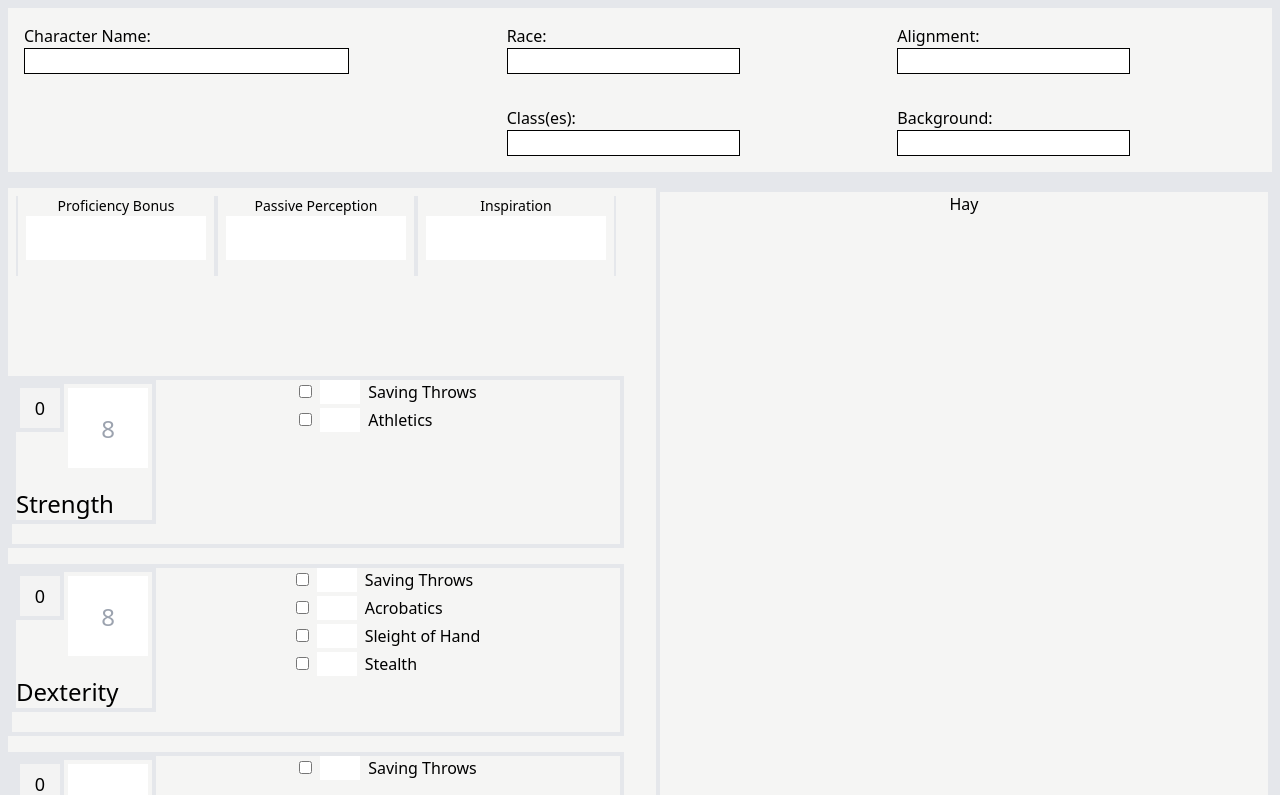
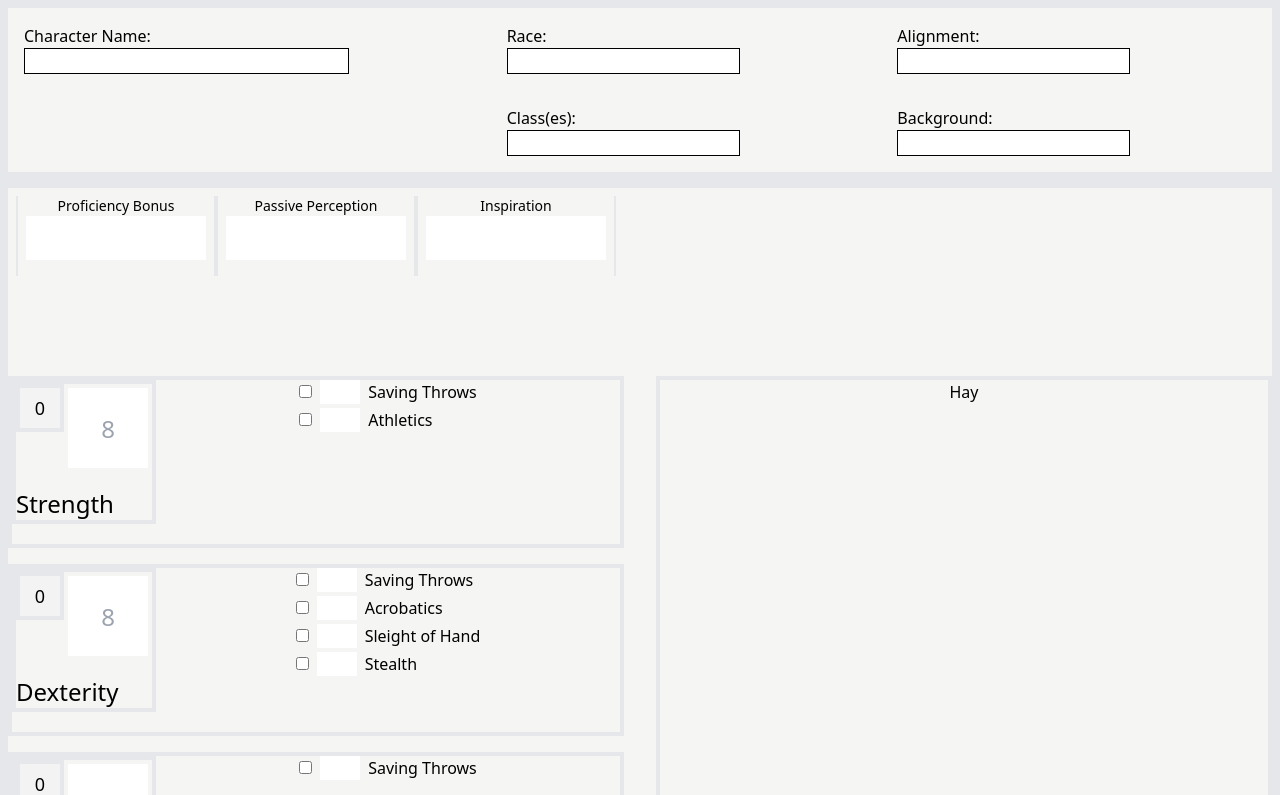
Before and after one commit to JZims/5e-sheet-component, a React (Vite) app: page / in a window 1280 px wide. Shown: the top 795 px of the page. Built offline with nearby package versions, Linux system fonts and the light colour scheme.

Commit message:
adjust more columns

```diff
--- a/src/components/BodyContent.tsx
+++ b/src/components/BodyContent.tsx
@@ -117,9 +117,8 @@ const AbilityScoreBlock = (props: {
 export default function BodyContent() {
   return (
     <div className="border-8 border-solid" id="main-sheet">
-      {/* Left Column */}
-
       <div className="xs:flex xs:flex-col grid-flow-col grid-cols-4 grid-rows-8 gap-4 md:grid">
+          {/* Left Column */}
         <div className="col-span-2 row-span-1 mr-2 grid grid-flow-col grid-cols-3 place-content-baseline p-2 text-center">
           {globalBonuses.map((title, indx) => {
             return <GlobalBonusBlock stat={title} key={indx} />;
@@ -136,8 +135,8 @@ export default function BodyContent() {
         })}
 
         {/* Right Column */}
-        <div className="row-span-8 col-span-2 col-start-3 ml-2 border-4 border-solid text-center">
-          Hay
+        <div className="col-span-2 col-start-3 ml-2 border-4 border-solid text-center row-start-2 row-span-6">
+         Hay
         </div>
       </div>
     </div>
```
